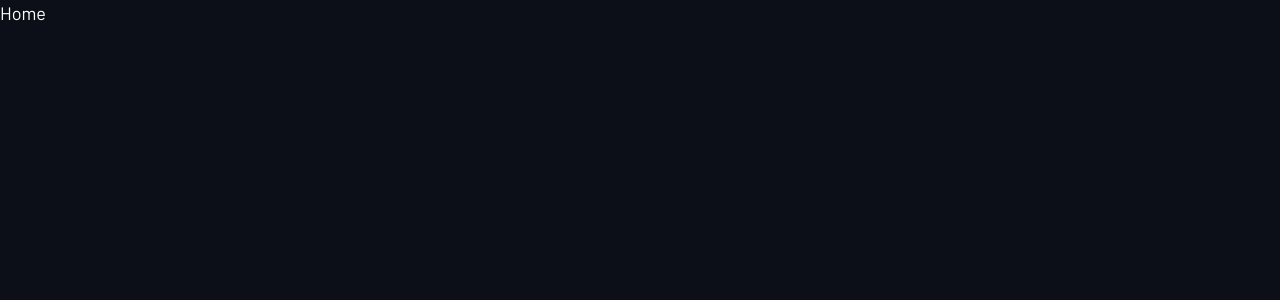
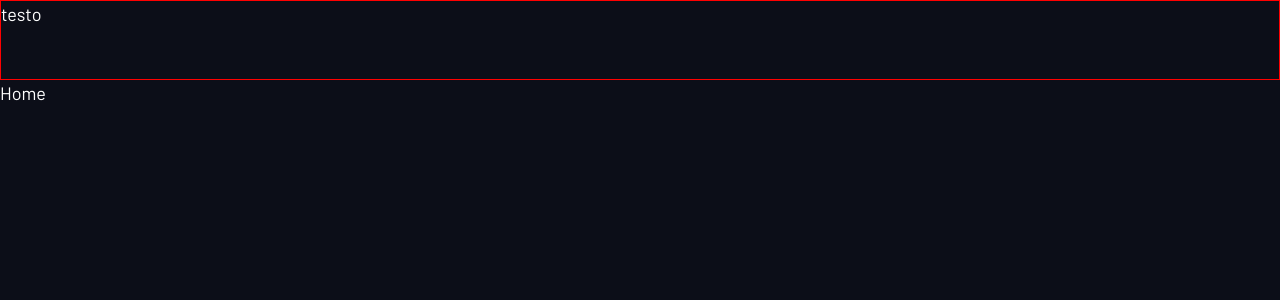
Before and after one commit to marazza-dev/space-tourism-react, a React (Vite) app: page / in a window 1280 px wide. Shown: the top 300 px of the page. Built offline with nearby package versions, Linux system fonts and the light colour scheme; a web font is replaced by a local one.

Commit message:
setup Navbar

```diff
--- a/src/App.jsx
+++ b/src/App.jsx
@@ -5,11 +5,14 @@ import { Routes, Route } from "react-router-dom";
 import { Home, Destination, Technology, Crew } from "./pages";
 import { theme } from "./util/theme.js";
 
+import Navbar from "./components/Navbar";
+
 function App() {
   return (
     <>
       <ThemeProvider theme={theme}>
         <GlobalStyle />
+        <Navbar />
         <Routes>
           <Route path='/' element={<Home />} />
           <Route path='/destination' element={<Destination />} />
--- /dev/null
+++ b/src/components/Navbar.jsx
@@ -0,0 +1,14 @@
+import React from "react";
+import styled from "styled-components";
+
+const NavContainer = styled.nav`
+  width: 100%;
+  height: 80px;
+  border: 1px solid red;
+`;
+
+const Navbar = () => {
+  return <NavContainer>testo</NavContainer>;
+};
+
+export default Navbar;
```
